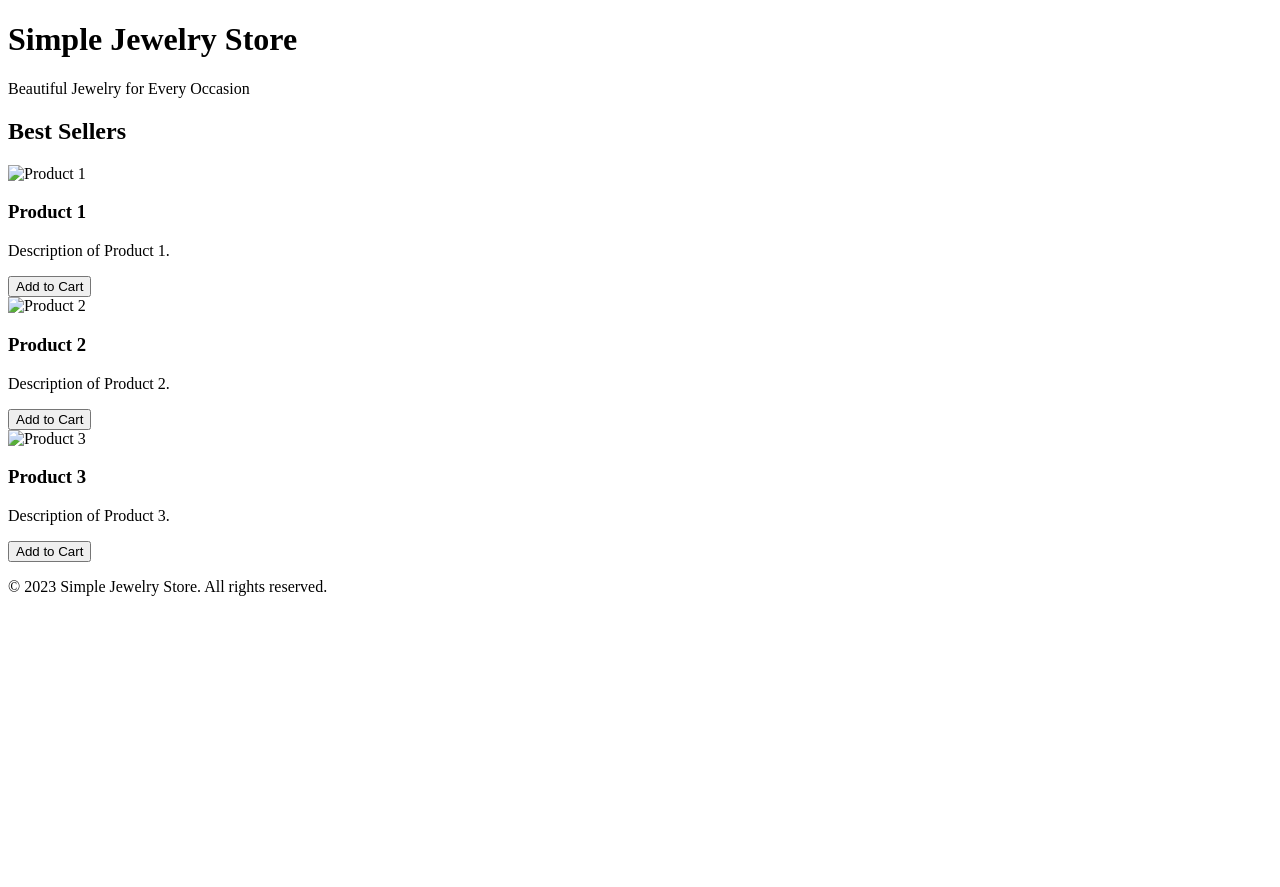
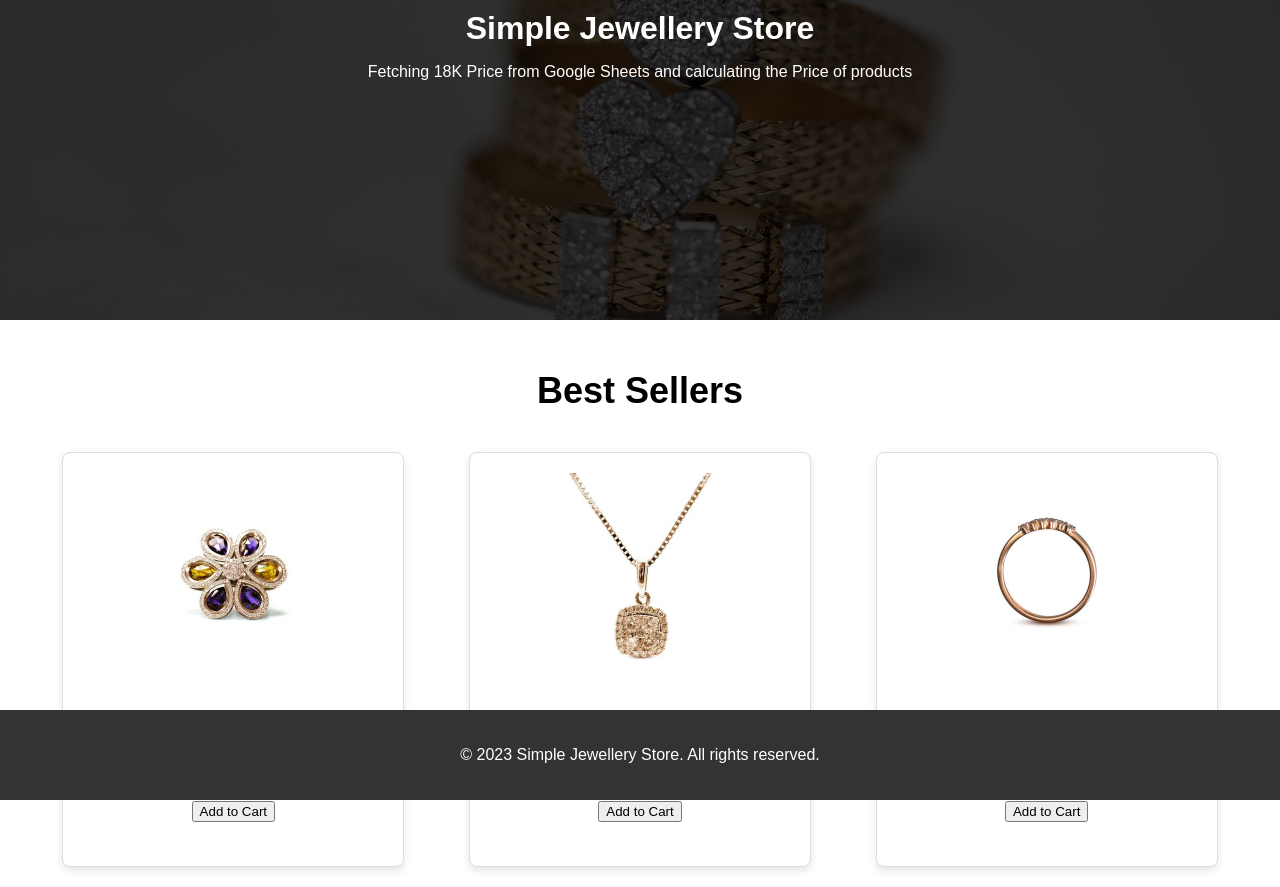
Before and after one commit to wAsI7/Jewellery-Store, a website: page index.html in a window 1280 px wide. Before the commit the page ends 800 px from the top, so only its background shows below. Drawn offline with Linux system fonts and the light colour scheme.

Commit message:
Jewellery

```diff
--- a/index.css
+++ b/index.css
@@ -5,34 +5,85 @@ body {
 }
 
 .banner {
-    background-color: #3498db;
+    height: 40vh;
+    background: url('./images/banner.jpg') center/cover no-repeat;
+    position: relative;
     color: #fff;
     text-align: center;
-    padding: 20px;
+    display: flex;
+    align-items: center;
+    justify-content: center;
+    flex-direction: column; /* Align items vertically */
 }
 
+.overlay {
+    position: absolute;
+    top: 0;
+    left: 0;
+    width: 100%;
+    height: 100%;
+    background-color: rgba(0, 0, 0, 0.8);
+}
+
+.banner h1,
+.banner h2 {
+    margin: 10px 0; /* Add margin between heading and subheading */
+}
+
+
 .container {
-    max-width: 960px;
+    max-width: 1200px;
     margin: 0 auto;
     padding: 20px;
 }
 
+
+.container h2{
+    text-align: center;
+    font-size: 36px;
+}
+
 .best-sellers {
-    margin-top: 20px;
+    display: flex;
+    flex-wrap: wrap;
+    justify-content: space-around;
+    gap: 20px;
+    margin-top: 40px;
 }
 
 .product {
-    border: 1px solid #ccc;
+    width: 300px;
     padding: 20px;
-    margin: 10px;
+    padding-bottom: 40px;
     text-align: center;
+    line-height: 30px;
+    background-color: #fff;
+    border: 1px solid #ddd;
+    border-radius: 8px;
+    overflow: hidden;
+    box-shadow: 0 4px 8px rgba(0, 0, 0, 0.1);
+    transition: box-shadow 0.3s ease;
+}
+
+.product img {
+    width: 100%;
+    height: 200px;
+    object-fit: cover;
+}
+
+.product-details {
+    padding: 20px;
+}
+
+.product:hover {
+    box-shadow: 0 8px 16px rgba(0, 0, 0, 0.2);
 }
 
 .footer {
     background-color: #333;
     color: #fff;
     text-align: center;
-    padding: 10px 0;
+    padding: 20px 0;
     position: fixed;
     bottom: 0;
     width: 100%;
--- a/index.html
+++ b/index.html
@@ -4,15 +4,18 @@
 <head>
     <meta charset="UTF-8">
     <meta name="viewport" content="width=device-width, initial-scale=1.0">
-    <title>Simple Jewelry Store</title>
-    <style src="./index.css"></style>
+    <title>Simple Jewellery Store</title>
+    <link rel="stylesheet" href="/index.css">
+
 </head>
 
 <body>
 
     <div class="banner">
-        <h1>Simple Jewelry Store</h1>
-        <p>Beautiful Jewelry for Every Occasion</p>
+        <div class="overlay">
+            <h1>Simple Jewellery Store</h1>
+            <p>Fetching 18K Price from Google Sheets and calculating the Price of products</p>
+        </div>
     </div>
 
     <div class="container">
@@ -20,21 +23,21 @@
 
         <div class="best-sellers">
             <div class="product">
-                <img src="product1.jpg" alt="Product 1">
-                <h3>Product 1</h3>
+                <img src="./images/Earrings.jpg" alt="Product 1">
+                <h3>Gold Six Stones Earrings</h3>
                 <p>Description of Product 1.</p>
                 <button>Add to Cart</button>
             </div>
 
             <div class="product">
-                <img src="product2.jpg" alt="Product 2">
+                <img src="./images/Necklace.jpg" alt="Product 2">
                 <h3>Product 2</h3>
                 <p>Description of Product 2.</p>
                 <button>Add to Cart</button>
             </div>
 
             <div class="product">
-                <img src="product3.jpg" alt="Product 3">
+                <img src="./images/Rings.jpg" alt="Product 3">
                 <h3>Product 3</h3>
                 <p>Description of Product 3.</p>
                 <button>Add to Cart</button>
@@ -43,7 +46,7 @@
     </div>
 
     <div class="footer">
-        <p>&copy; 2023 Simple Jewelry Store. All rights reserved.</p>
+        <p>&copy; 2023 Simple Jewellery Store. All rights reserved.</p>
     </div>
 
 </body>
```
Also changed, not shown: images/Earrings.jpg (added), images/Necklace.jpg (added), images/Rings.jpg (added), images/banner.jpg (added).
